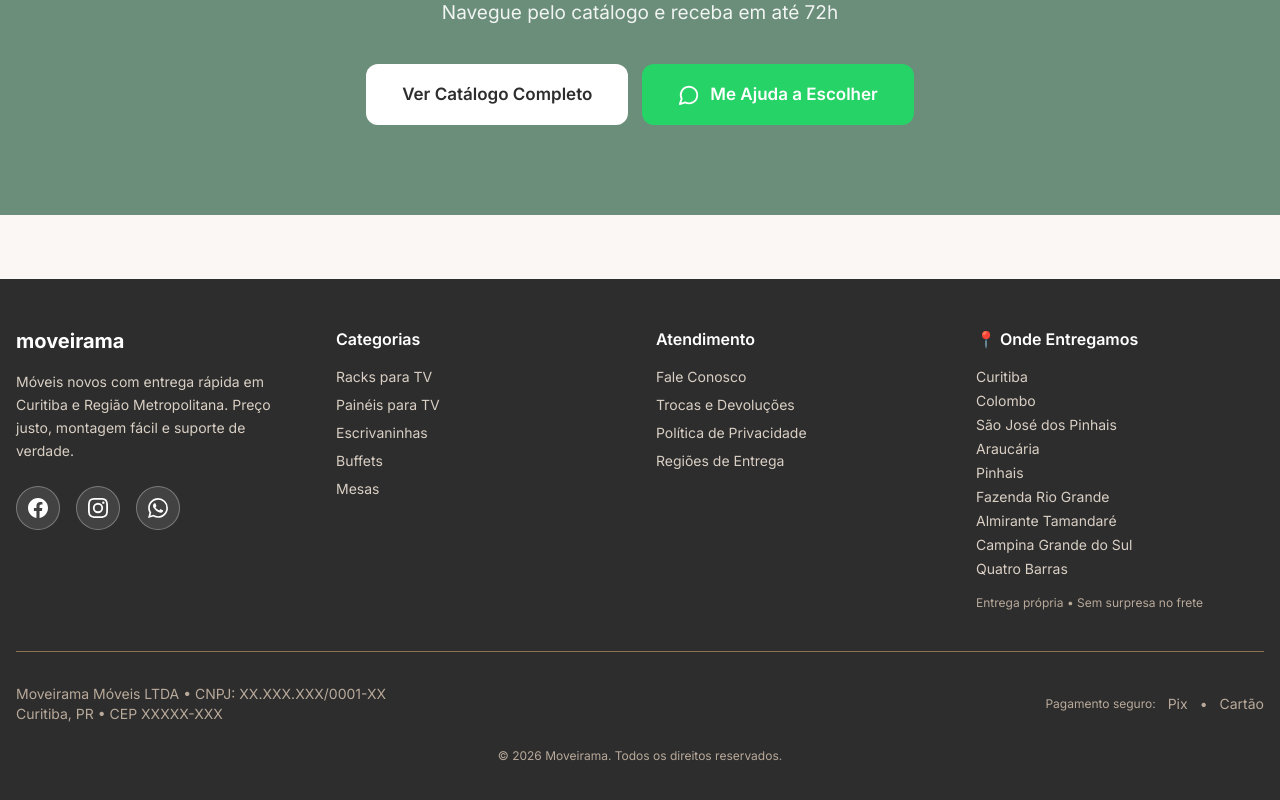
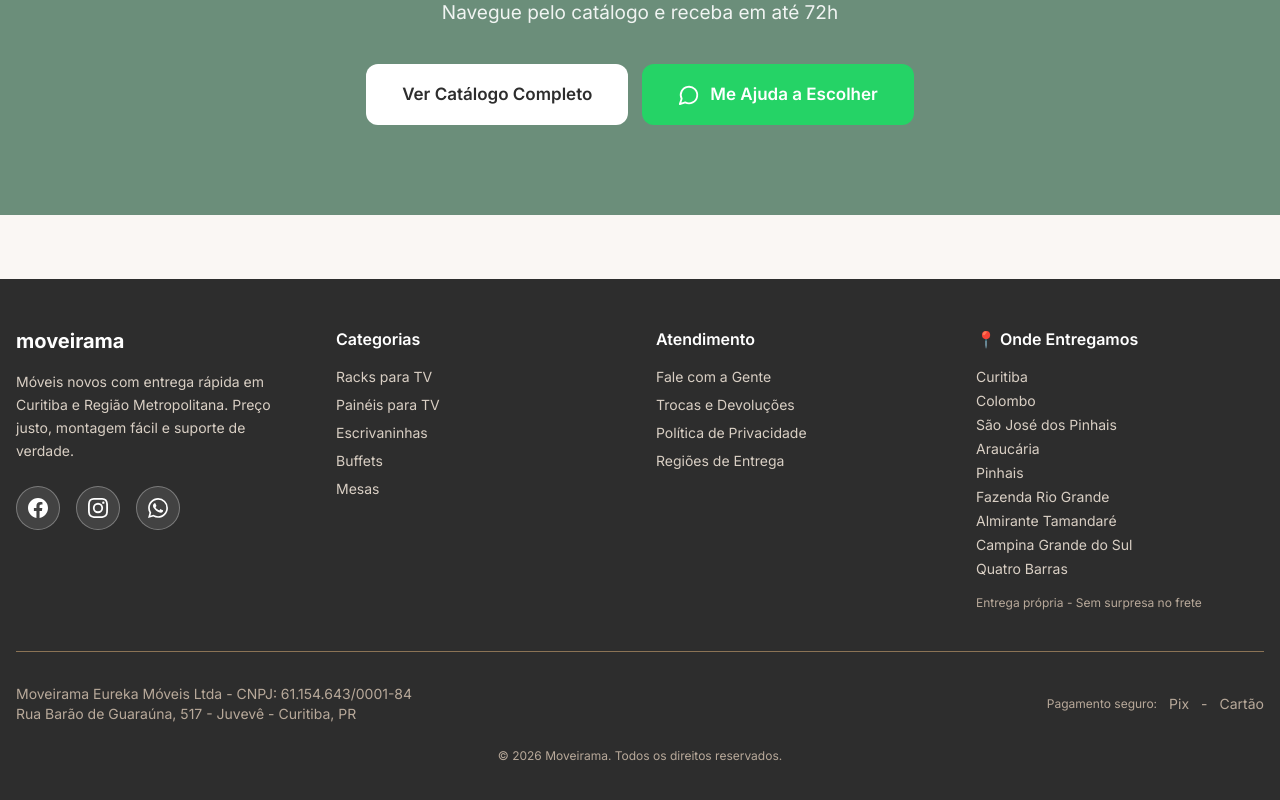
Before and after one commit to moveirama/moveirama-site, a Next.js app: page / in a window 1280 px wide. Shown: the part 4425-5225 px from the top of the page. Built offline with nearby package versions, Linux system fonts and the light colour scheme; no server answers; the database is empty.

Commit message:
Update Footer.tsx

```diff
--- a/src/components/Footer.tsx
+++ b/src/components/Footer.tsx
@@ -18,9 +18,11 @@ export default function Footer() {
             "email": "contato@moveirama.com.br",
             "address": {
               "@type": "PostalAddress",
+              "streetAddress": "Rua Barão de Guaraúna, 517",
               "addressLocality": "Curitiba",
               "addressRegion": "PR",
-              "addressCountry": "BR"
+              "addressCountry": "BR",
+              "postalCode": "80030-310"
             },
             "geo": {
               "@type": "GeoCoordinates",
@@ -67,7 +69,7 @@ export default function Footer() {
             ],
             "openingHoursSpecification": {
               "@type": "OpeningHoursSpecification",
-              "dayOfWeek": ["Monday", "Tuesday", "Wednesday", "Thursday", "Friday"],
+              "dayOfWeek": ["Monday", "Tuesday", "Wednesday", "Thursday", "Friday", "Saturday", "Sunday"],
               "opens": "09:00",
               "closes": "18:00"
             },
@@ -90,7 +92,7 @@ export default function Footer() {
             {/* Redes Sociais - Destacadas conforme handoff */}
             <div className="flex justify-center md:justify-start gap-4 mt-6">
               <a
-                href="https://www.facebook.com/moveirama"
+                href="https://facebook.com/moveirama"
                 target="_blank"
                 rel="noopener noreferrer"
                 className="flex items-center justify-center w-11 h-11 rounded-full bg-white/10 border border-white/30 hover:bg-[#6B8E7A] hover:border-[#6B8E7A] transition-all"
@@ -101,7 +103,7 @@ export default function Footer() {
                 </svg>
               </a>
               <a
-                href="https://www.instagram.com/moveirama"
+                href="https://instagram.com/moveirama"
                 target="_blank"
                 rel="noopener noreferrer"
                 className="flex items-center justify-center w-11 h-11 rounded-full bg-white/10 border border-white/30 hover:bg-[#6B8E7A] hover:border-[#6B8E7A] transition-all"
@@ -141,7 +143,7 @@ export default function Footer() {
           <div className="flex flex-col items-center md:items-start">
             <h4 className="font-semibold mb-4">Atendimento</h4>
             <ul className="space-y-2 text-sm text-[#D9CFC4]">
-              <li><Link href="/contato" className="hover:text-white transition-colors">Fale Conosco</Link></li>
+              <li><Link href="/fale-com-a-gente" className="hover:text-white transition-colors">Fale com a Gente</Link></li>
               <li><Link href="/politicas/troca-devolucao" className="hover:text-white transition-colors">Trocas e Devoluções</Link></li>
               <li><Link href="/politicas/privacidade" className="hover:text-white transition-colors">Política de Privacidade</Link></li>
               <li><Link href="/entrega" className="hover:text-white transition-colors">Regiões de Entrega</Link></li>
@@ -163,7 +165,7 @@ export default function Footer() {
               <li>Quatro Barras</li>
             </ul>
             <p className="mt-4 text-xs text-[#B8A99A]">
-              Entrega própria • Sem surpresa no frete
+              Entrega própria - Sem surpresa no frete
             </p>
           </div>
         </div>
@@ -173,15 +175,15 @@ export default function Footer() {
           <div className="flex flex-col md:flex-row justify-between items-center gap-4">
             {/* CNPJ e info legal */}
             <div className="text-sm text-[#B8A99A] text-center md:text-left">
-              <p>Moveirama Móveis LTDA • CNPJ: XX.XXX.XXX/0001-XX</p>
-              <p>Curitiba, PR • CEP XXXXX-XXX</p>
+              <p>Moveirama Eureka Móveis Ltda - CNPJ: 61.154.643/0001-84</p>
+              <p>Rua Barão de Guaraúna, 517 - Juvevê - Curitiba, PR</p>
             </div>
 
             {/* Pagamentos */}
             <div className="flex items-center gap-3 text-[#B8A99A]">
               <span className="text-xs">Pagamento seguro:</span>
               <span className="text-sm">Pix</span>
-              <span className="text-sm">•</span>
+              <span className="text-sm">-</span>
               <span className="text-sm">Cartão</span>
             </div>
           </div>
```
